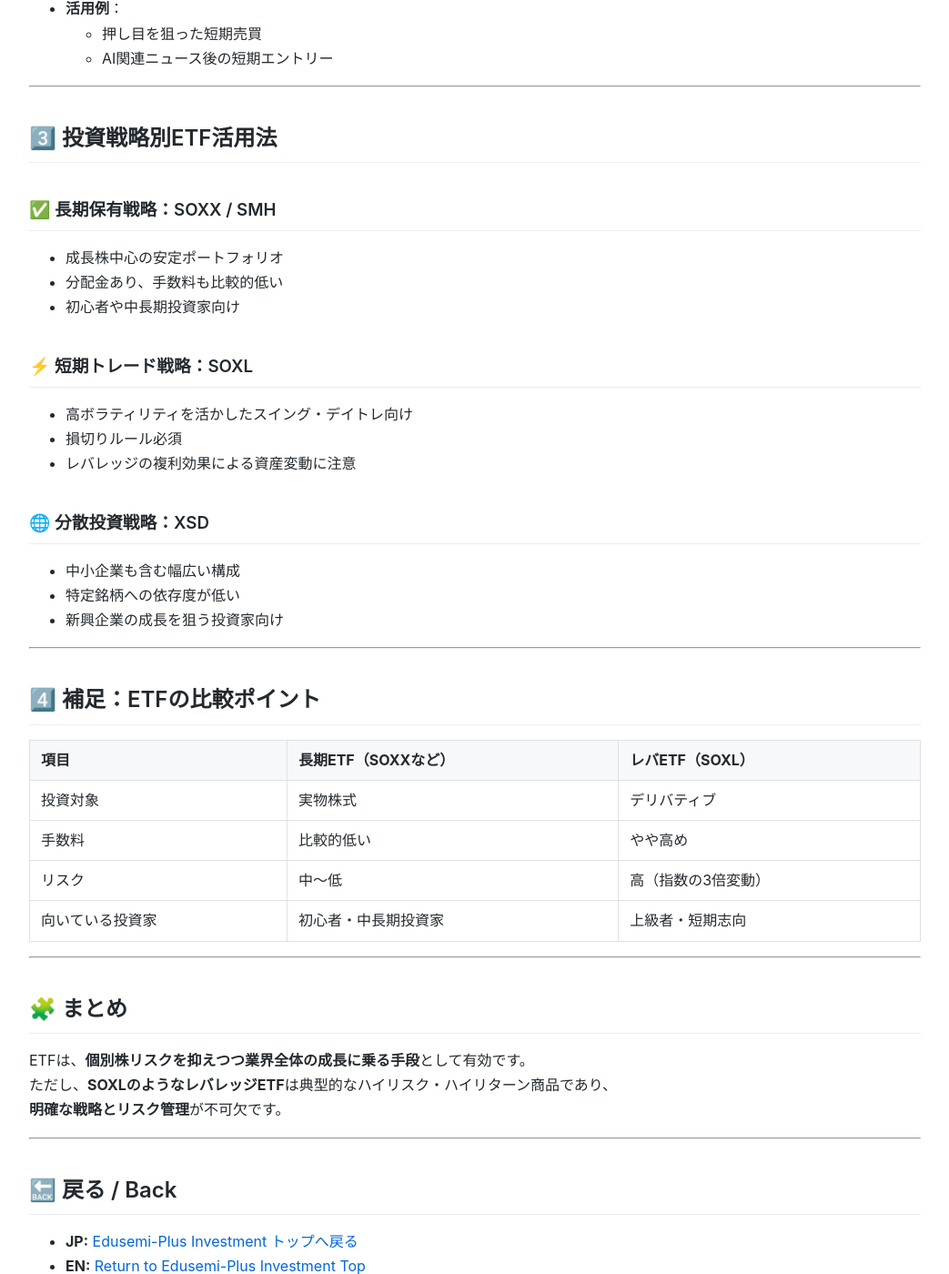
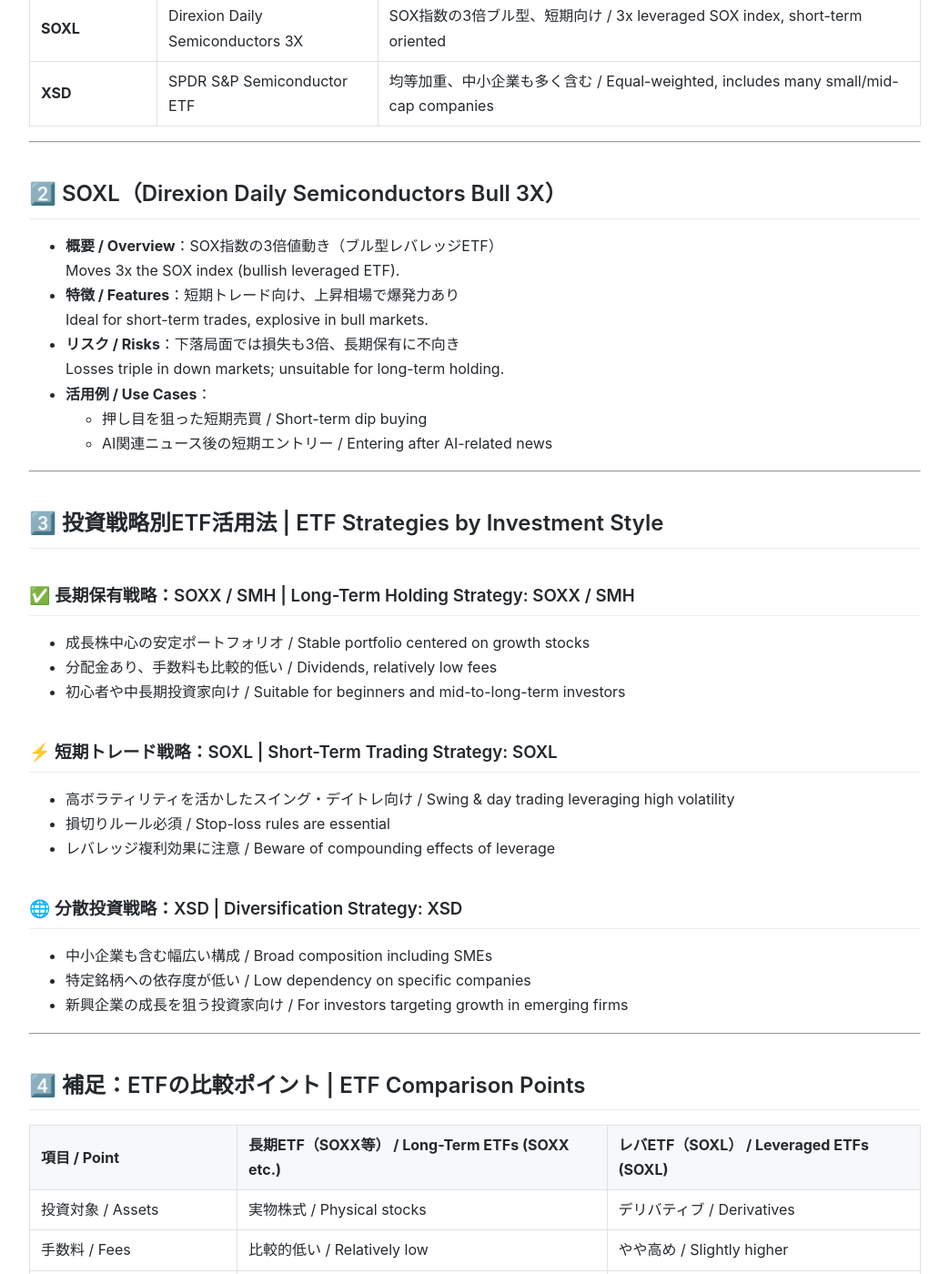
Before and after one commit to Samizo-AITL/Edusemi-Plus, a Jekyll site: the page built from investment/etf_and_strategies.md, in a window 1280 px wide and 1400 px high, scrolled down 939 px. Shown: the whole window at 91% size, without its empty margins (118-1161 px from the left). Built offline with Jekyll 4.4.1, drawn with Linux system fonts in a browser that asks for light colours; our own code applies the rules of GitHub Pages for plain Markdown files; some of the changed text lies outside the part shown.

Commit message:
Update etf_and_strategies.md

```diff
--- a/investment/etf_and_strategies.md
+++ b/investment/etf_and_strategies.md
@@ -1,81 +1,90 @@
 ---
 layout: default
-title: 半導体ETFと投資戦略：SOXLなどの活用法
+title: 半導体ETFと投資戦略：SOXLなどの活用法 / Semiconductor ETFs and Investment Strategies: Using SOXL
 ---
 
 ---
 
 # 📊 半導体ETFと投資戦略：SOXLなどの活用法
+# 📊 Semiconductor ETFs and Investment Strategies: Using SOXL
 © Shinichi Samizo, 2025
 
 ---
 
-## 🧭 はじめに
+## 🧭 はじめに | Introduction
 
 個別銘柄ではなく、**ETF（上場投資信託）を通じて半導体セクターに投資**する方法は、
 **リスク分散**と**簡便さ**の面で魅力的です。
+Investing in the semiconductor sector through **ETFs (Exchange-Traded Funds)**, rather than individual stocks, offers **risk diversification** and **simplicity**.
 
 本稿では、代表的な半導体ETFの特徴と、それぞれの活用戦略を整理します。
+This article outlines the characteristics of major semiconductor ETFs and practical strategies for using them.
 
 ---
 
-## 1️⃣ 主な半導体関連ETF
+## 1️⃣ 主な半導体関連ETF | Major Semiconductor ETFs
 
-| ティッカー | 名称                            | 特徴・構成銘柄                        |
-|------------|----------------------------------|---------------------------------------|
-| **SOXX**   | iShares Semiconductor ETF        | 安定性重視、SOX指数連動。NVIDIA, TSMC等 |
-| **SMH**    | VanEck Semiconductor ETF         | 組入比率がNVIDIA寄り。ASMLも含む       |
-| **SOXL**   | Direxion Daily Semiconductors 3X | SOX指数の3倍ブル型。短期向け           |
-| **XSD**    | SPDR S&P Semiconductor ETF       | 均等加重で中小企業も多く含む           |
+| ティッカー / Ticker | 名称 / Name                      | 特徴・構成銘柄 / Features & Key Holdings |
+|---------------------|----------------------------------|-------------------------------------------|
+| **SOXX**            | iShares Semiconductor ETF        | 安定性重視、SOX指数連動。NVIDIA, TSMC等 / Stability-focused, tracks SOX index; NVIDIA, TSMC, etc. |
+| **SMH**             | VanEck Semiconductor ETF         | NVIDIA比率高め、ASMLも含む / Heavier NVIDIA weighting, includes ASML |
+| **SOXL**            | Direxion Daily Semiconductors 3X | SOX指数の3倍ブル型、短期向け / 3x leveraged SOX index, short-term oriented |
+| **XSD**             | SPDR S&P Semiconductor ETF       | 均等加重、中小企業も多く含む / Equal-weighted, includes many small/mid-cap companies |
 
 ---
 
 ## 2️⃣ SOXL（Direxion Daily Semiconductors Bull 3X）
 
-- **概要**：SOX指数の3倍値動き（ブル型レバレッジETF）
-- **特徴**：短期トレード向け。**上昇相場で爆発力あり**
-- **リスク**：下落局面では損失も3倍。**長期保有には不向き**
-- **活用例**：
-  - 押し目を狙った短期売買
-  - AI関連ニュース後の短期エントリー
+- **概要 / Overview**：SOX指数の3倍値動き（ブル型レバレッジETF）
+  Moves 3x the SOX index (bullish leveraged ETF).
+- **特徴 / Features**：短期トレード向け、上昇相場で爆発力あり
+  Ideal for short-term trades, explosive in bull markets.
+- **リスク / Risks**：下落局面では損失も3倍、長期保有に不向き
+  Losses triple in down markets; unsuitable for long-term holding.
+- **活用例 / Use Cases**：
+  - 押し目を狙った短期売買 / Short-term dip buying
+  - AI関連ニュース後の短期エントリー / Entering after AI-related news
 
 ---
 
-## 3️⃣ 投資戦略別ETF活用法
+## 3️⃣ 投資戦略別ETF活用法 | ETF Strategies by Investment Style
 
-### ✅ 長期保有戦略：SOXX / SMH
-- 成長株中心の安定ポートフォリオ
-- 分配金あり、手数料も比較的低い
-- 初心者や中長期投資家向け
+### ✅ 長期保有戦略：SOXX / SMH | Long-Term Holding Strategy: SOXX / SMH
+- 成長株中心の安定ポートフォリオ / Stable portfolio centered on growth stocks
+- 分配金あり、手数料も比較的低い / Dividends, relatively low fees
+- 初心者や中長期投資家向け / Suitable for beginners and mid-to-long-term investors
 
-### ⚡ 短期トレード戦略：SOXL
-- 高ボラティリティを活かしたスイング・デイトレ向け
-- 損切りルール必須
-- レバレッジの複利効果による資産変動に注意
+### ⚡ 短期トレード戦略：SOXL | Short-Term Trading Strategy: SOXL
+- 高ボラティリティを活かしたスイング・デイトレ向け / Swing & day trading leveraging high volatility
+- 損切りルール必須 / Stop-loss rules are essential
+- レバレッジ複利効果に注意 / Beware of compounding effects of leverage
 
-### 🌐 分散投資戦略：XSD
-- 中小企業も含む幅広い構成
-- 特定銘柄への依存度が低い
-- 新興企業の成長を狙う投資家向け
+### 🌐 分散投資戦略：XSD | Diversification Strategy: XSD
+- 中小企業も含む幅広い構成 / Broad composition including SMEs
+- 特定銘柄への依存度が低い / Low dependency on specific companies
+- 新興企業の成長を狙う投資家向け / For investors targeting growth in emerging firms
 
 ---
 
-## 4️⃣ 補足：ETFの比較ポイント
+## 4️⃣ 補足：ETFの比較ポイント | ETF Comparison Points
 
-| 項目             | 長期ETF（SOXXなど） | レバETF（SOXL）         |
-|------------------|----------------------|--------------------------|
-| 投資対象         | 実物株式              | デリバティブ              |
-| 手数料           | 比較的低い            | やや高め                  |
-| リスク           | 中～低                | 高（指数の3倍変動）       |
-| 向いている投資家 | 初心者・中長期投資家  | 上級者・短期志向          |
+| 項目 / Point         | 長期ETF（SOXX等） / Long-Term ETFs (SOXX etc.) | レバETF（SOXL） / Leveraged ETFs (SOXL) |
+|----------------------|-----------------------------------------------|------------------------------------------|
+| 投資対象 / Assets    | 実物株式 / Physical stocks                   | デリバティブ / Derivatives               |
+| 手数料 / Fees        | 比較的低い / Relatively low                  | やや高め / Slightly higher               |
+| リスク / Risk        | 中～低 / Medium to low                       | 高（指数の3倍変動） / High (3x index move)|
+| 向いている投資家 / Suitable For | 初心者・中長期投資家 / Beginners, mid-long-term investors | 上級者・短期志向 / Advanced, short-term traders |
 
 ---
 
-## 🧩 まとめ
+## 🧩 まとめ | Summary
 
 ETFは、**個別株リスクを抑えつつ業界全体の成長に乗る手段**として有効です。
+ETFs are an effective way to **capture industry-wide growth while minimizing single-stock risk**.
+
 ただし、**SOXLのようなレバレッジETF**は典型的なハイリスク・ハイリターン商品であり、
 **明確な戦略とリスク管理**が不可欠です。
+However, **leveraged ETFs like SOXL** are high-risk, high-return products, making **clear strategies and risk management** essential.
 
 ---
 
```
